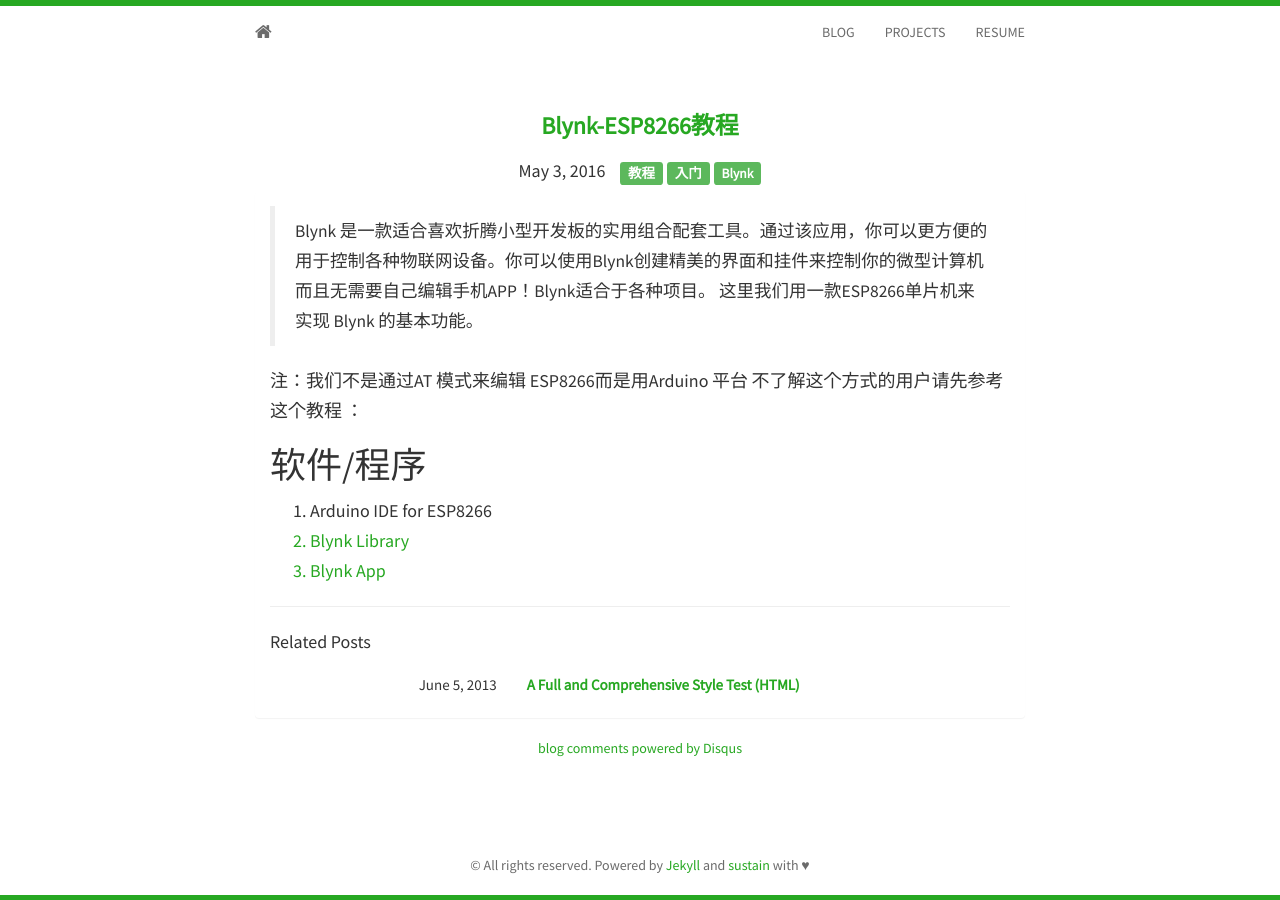
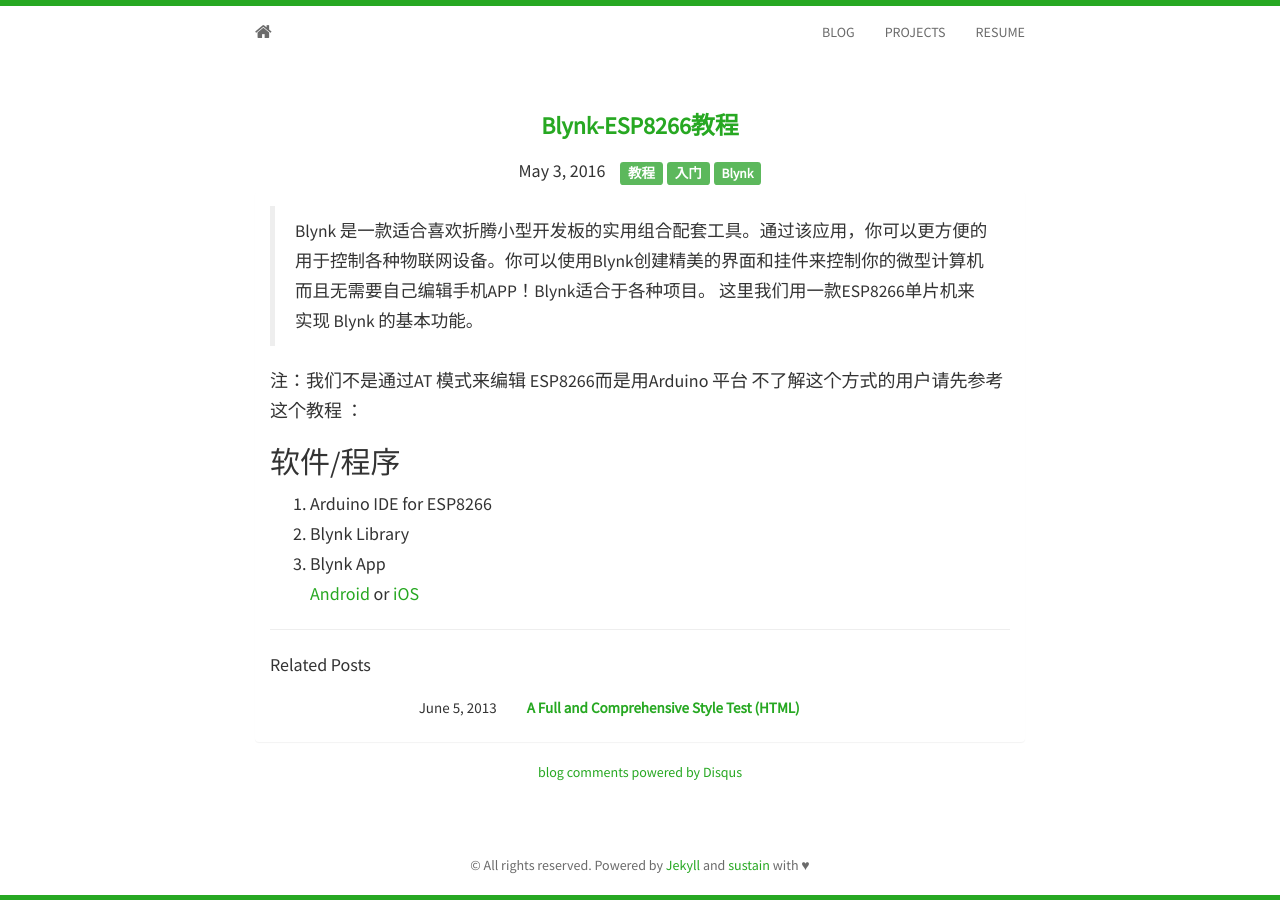
Before and after one commit to shwongsoohar/rahul-thakoor.github.io, a Jekyll site: the page built from _posts/2016-05-03-Blynk-ESP8266教程.md, in a window 1280 px wide. Built offline with Jekyll 4.4.1, drawn with Linux system fonts in a browser that asks for light colours; nearby versions of some CDN libraries; comment, search, counter and statistics services are not loaded.

Commit message:
Updated 2016-05-03-Blynk-ESP8266教程.md

```diff
--- a/_posts/2016-05-03-Blynk-ESP8266教程.md
+++ b/_posts/2016-05-03-Blynk-ESP8266教程.md
@@ -1,10 +1,10 @@
 ---
 layout: post
-title:  Blynk-ESP8266教程
+title: "Blynk-ESP8266教程"
 tags:
-- 教程
-- 入门
-- Blynk
+  - 教程
+  - 入门
+  - Blynk
 published: true
 ---
 > Blynk 是一款适合喜欢折腾小型开发板的实用组合配套工具。通过该应用，你可以更方便的用于控制各种物联网设备。你可以使用Blynk创建精美的界面和挂件来控制你的微型计算机而且无需要自己编辑手机APP！Blynk适合于各种项目。
@@ -13,8 +13,8 @@
 注：我们不是通过AT 模式来编辑 ESP8266而是用Arduino 平台
 不了解这个方式的用户请先参考 这个教程 ：<a href="http://www.geek-workshop.com/thread-26170-1-1.html">
 
-<h1>软件/程序 </h1>
+<h2>软件/程序 </h2>
 <ol>
-<li>Arduino IDE for ESP8266</li> <a href="https://github.com/esp8266/Arduino">
-<li>Blynk Library</li>
-<li>Blynk App</li>
+<li>Arduino IDE for ESP8266</li> <a href="https://github.com/esp8266/Arduino"></a>
+<li>Blynk Library</li> <a href="https://github.com/blynkkk/blynk-library"></a>
+<li>Blynk App</li> <a href ="https://play.google.com/store/apps/details?id=cc.blynk">Android</a> or <a href ="https://itunes.apple.com/us/app/blynk-control-arduino-raspberry/id808760481?mt=8">iOS</a>
```
